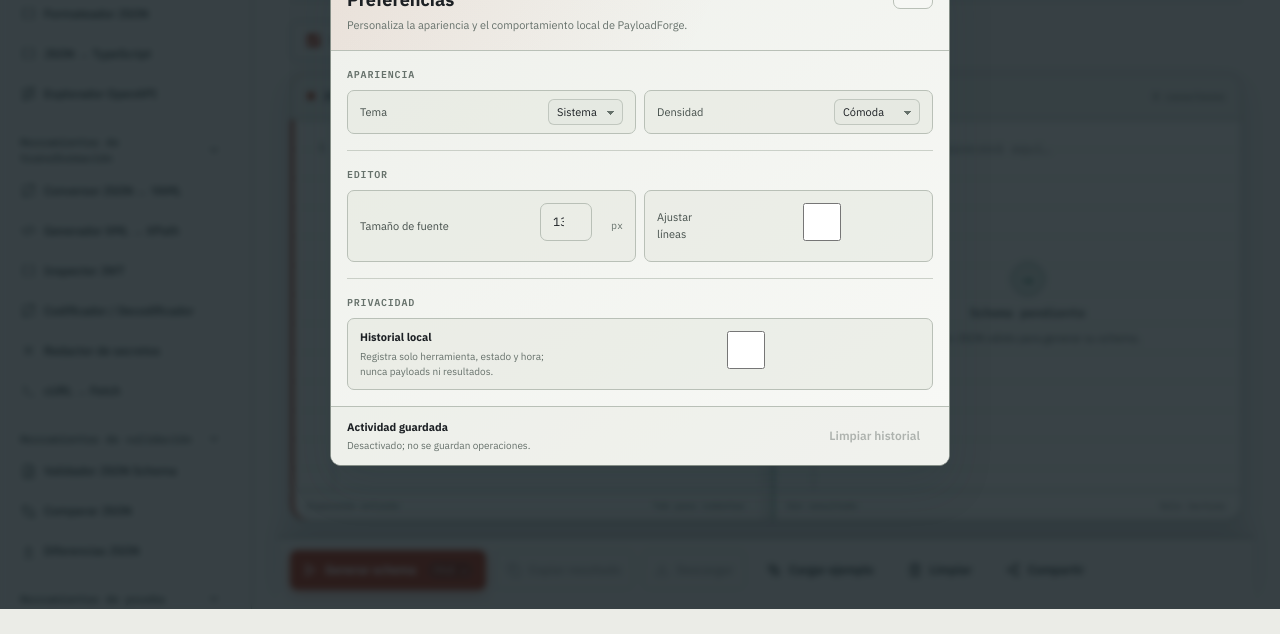
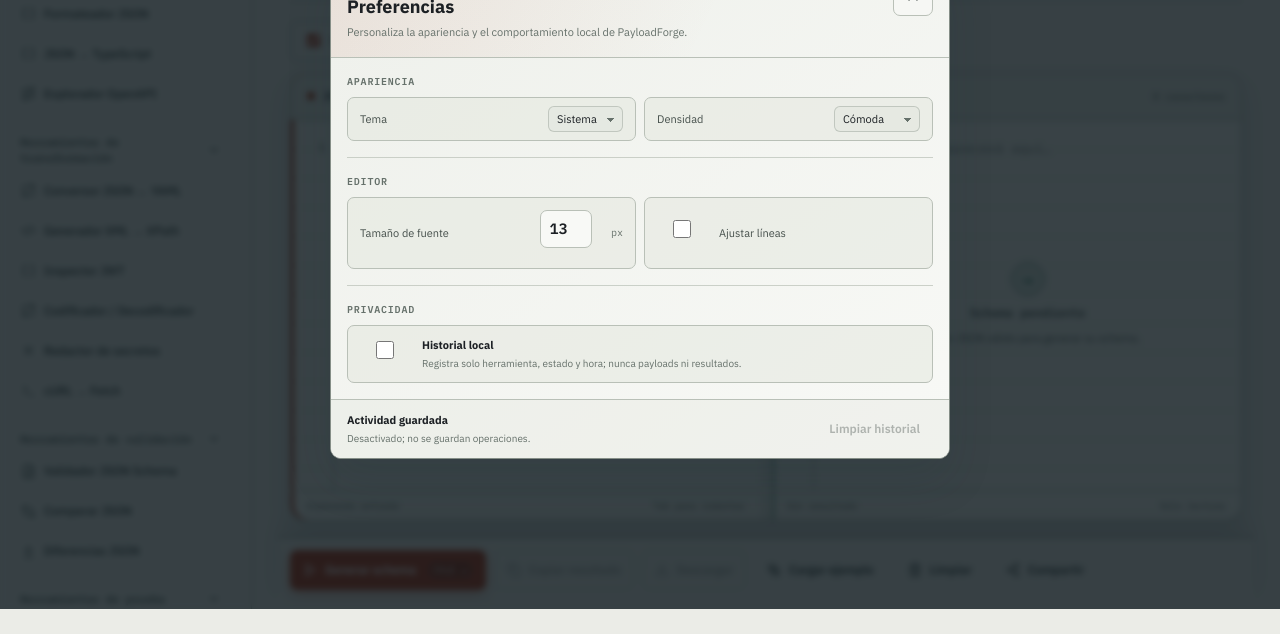
Before and after one commit to CarlosArman/payload-forge, a website with bundled scripts: page web/index.html in a window 1280 px wide. Both pictures are taken after a click on the button "Abrir preferencias". Shown: the part 191-825 px from the top of the page. Built offline with nearby package versions, Linux system fonts and the light colour scheme.

Commit message:
style: refine preferences controls

```diff
--- a/web/assets/css/components.css
+++ b/web/assets/css/components.css
@@ -648,18 +648,40 @@
   font-family: var(--font-mono);
 }
 .preference-number input {
-  width: 42px;
+  width: 58px;
+  min-height: 34px;
+  padding: 0 var(--space-1);
+  border: 1px solid var(--border);
+  border-radius: var(--radius-sm);
+  background: var(--surface);
+  color: var(--text);
+  font-family: var(--font-mono);
+  font-size: 15px;
+  font-weight: 700;
   text-align: center;
+}
+.preference-number input:focus-visible {
+  border-color: var(--focus);
+  box-shadow: 0 0 0 3px color-mix(in srgb, var(--focus) 14%, transparent);
 }
 .preference-number small,
 .preference-toggle small {
   color: var(--text-subtle);
   font-size: 10px;
 }
+.preference-toggle {
+  justify-content: flex-start !important;
+  gap: var(--space-3) !important;
+}
+.preference-toggle > input[type="checkbox"] {
+  width: 18px;
+  height: 18px;
+  flex: 0 0 auto;
+}
 .preference-toggle > span {
   display: grid;
   gap: 3px;
-  padding-right: var(--space-3);
+  padding-right: 0;
 }
 .preference-toggle strong { color: var(--text); font-size: var(--text-xs); }
 .preferences-privacy .option-control { min-height: 58px; }
--- a/web/index.html
+++ b/web/index.html
@@ -247,12 +247,12 @@
           <h3 id="preferences-editor">Editor</h3>
           <div class="preferences-grid">
             <label class="option-control"><span>Tamaño de fuente</span><span class="preference-number"><input id="preference-font-size" type="number" min="11" max="20" value="13" aria-label="Tamaño de fuente del editor"> <small>px</small></span></label>
-            <label class="option-control preference-toggle"><span>Ajustar líneas</span><input id="preference-wrap" type="checkbox" aria-label="Ajustar líneas del editor"></label>
+            <label class="option-control preference-toggle"><input id="preference-wrap" type="checkbox" aria-label="Ajustar líneas del editor"><span>Ajustar líneas</span></label>
           </div>
         </section>
         <section class="preferences-section preferences-privacy" aria-labelledby="preferences-privacy">
           <h3 id="preferences-privacy">Privacidad</h3>
-          <label class="option-control preference-toggle"><span><strong>Historial local</strong><small>Registra solo herramienta, estado y hora; nunca payloads ni resultados.</small></span><input id="preference-history" type="checkbox" aria-label="Activar historial local"></label>
+          <label class="option-control preference-toggle"><input id="preference-history" type="checkbox" aria-label="Activar historial local"><span><strong>Historial local</strong><small>Registra solo herramienta, estado y hora; nunca payloads ni resultados.</small></span></label>
         </section>
       </div>
       <div class="preferences-history">
```
Also changed, not shown: CHANGELOG.es.md (+1 -0 lines), CHANGELOG.md.
